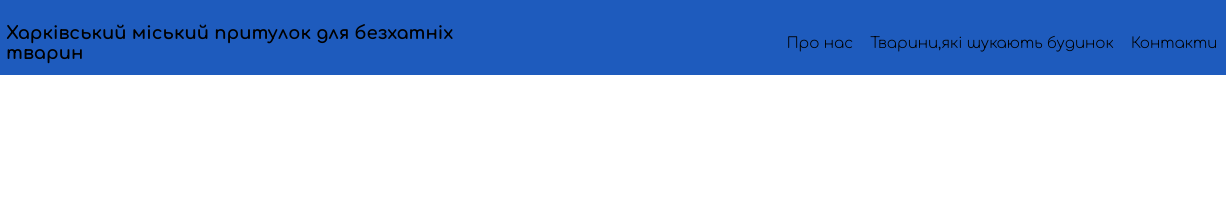
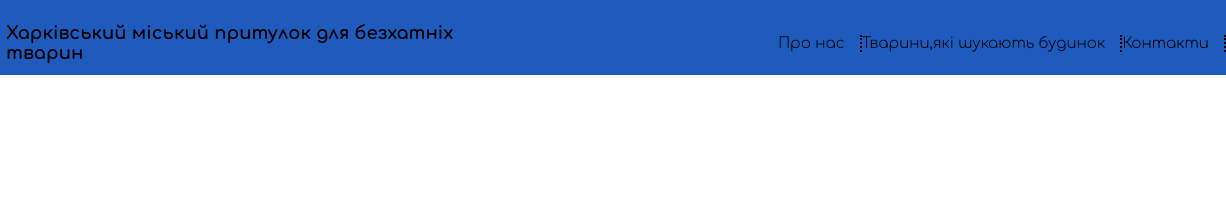
Before and after one commit to AleksKhryplyvets/animal_shelter, a plain HTML site: page index.html in a window 1280 px wide. Shown: the top 197 px of the page, 54-1280 px from the left. Drawn offline with Linux system fonts and the light colour scheme.

Commit message:
added border

```diff
--- a/css/header.css
+++ b/css/header.css
@@ -33,6 +33,8 @@
   .nav-link {
     font-weight: 300;
     font-size: 15px;
+    border-right: 2px dotted black;
+    padding-right: 15px;
   }
   nav > ul {
     width: 35vw;
```
